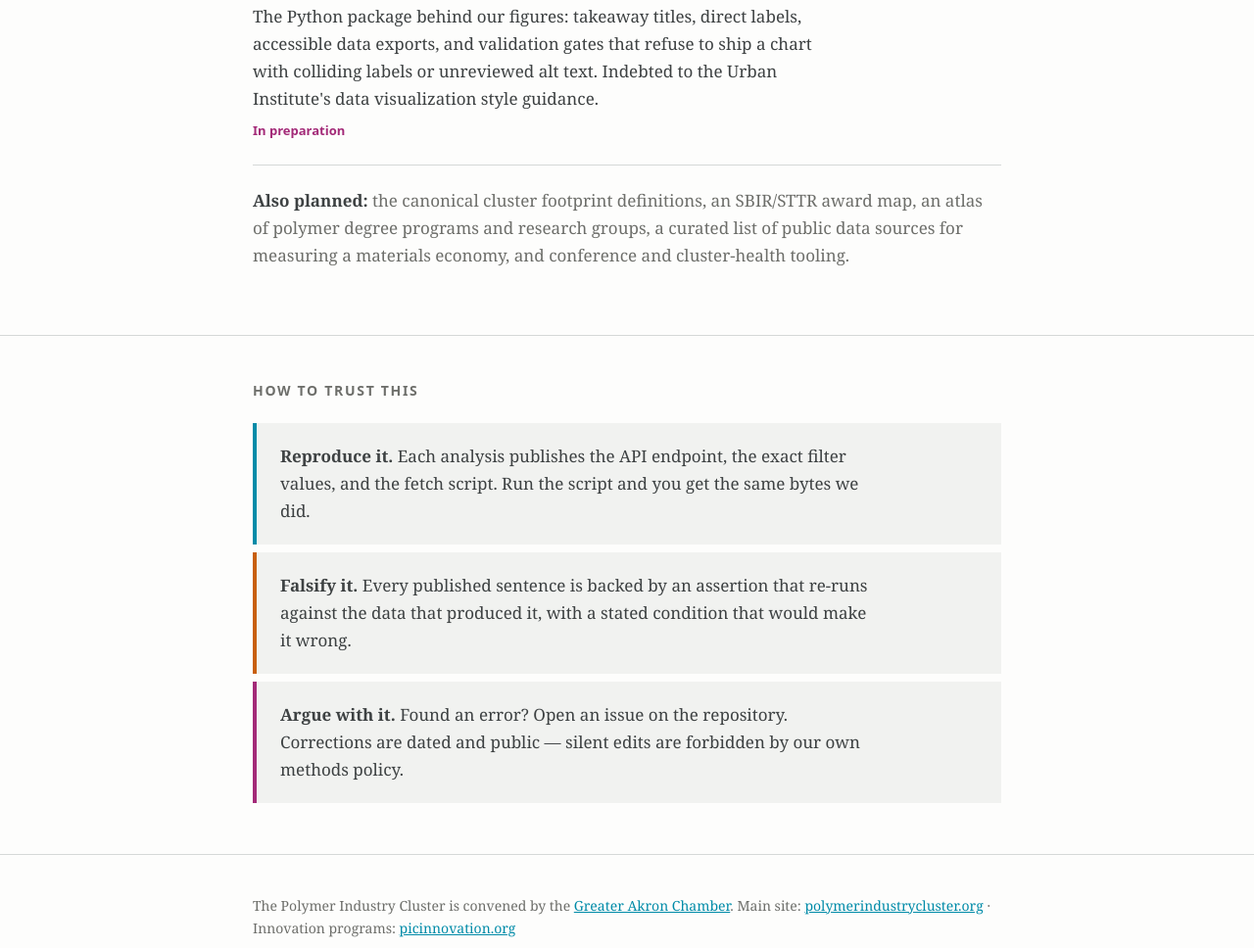
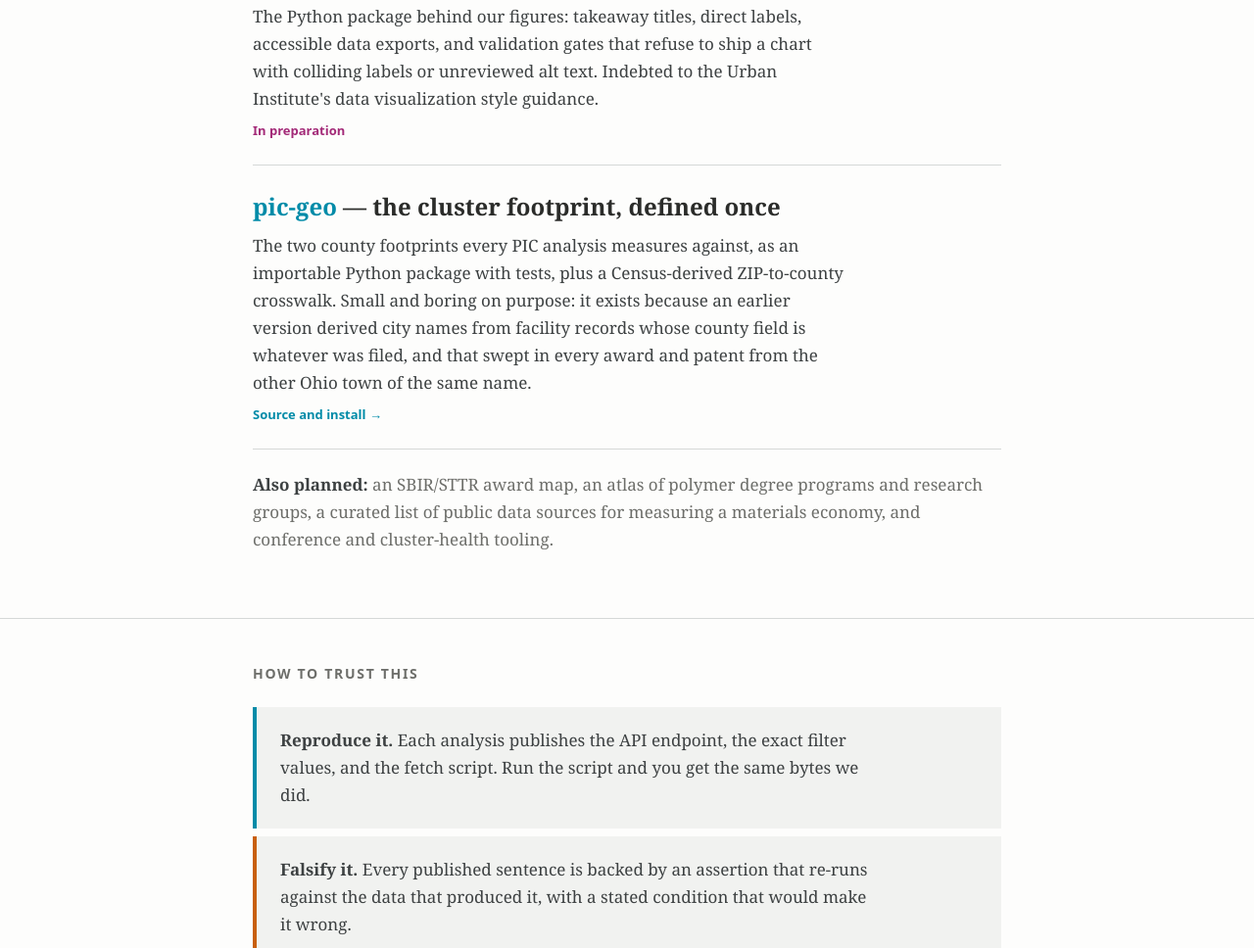
Before and after one commit to polymerindustrycluster/polymerindustrycluster.github.io, a plain HTML site: page index.html in a window 1280 px wide. Shown: the part 1136-2104 px from the top of the page at 98% size. Drawn offline with Linux system fonts and the light colour scheme.

Commit message:
Add the pic-geo card — public and tagged v1.0.0 today
Co-Authored-By: Claude Fable 5 <noreply@anthropic.com>
Claude-Session: https://claude.ai/code/session_01CzFxqXDNZepfmdPje91Usy

```diff
--- a/index.html
+++ b/index.html
@@ -88,10 +88,20 @@
     <span class="go">In preparation</span>
   </div>
 
-  <div class="soon"><b>Also planned:</b> the canonical cluster footprint definitions, an
-  SBIR/STTR award map, an atlas of polymer degree programs and research groups, a curated
-  list of public data sources for measuring a materials economy, and conference and
-  cluster-health tooling.</div>
+  <a class="card" href="https://github.com/polymerindustrycluster/pic-geo"
+     style="--accent:var(--teal)">
+    <h3><span>pic-geo</span> &mdash; the cluster footprint, defined once</h3>
+    <p>The two county footprints every PIC analysis measures against, as an importable
+    Python package with tests, plus a Census-derived ZIP-to-county crosswalk. Small and
+    boring on purpose: it exists because an earlier version derived city names from
+    facility records whose county field is whatever was filed, and that swept in every
+    award and patent from the other Ohio town of the same name.</p>
+    <span class="go">Source and install &rarr;</span>
+  </a>
+
+  <div class="soon"><b>Also planned:</b> an SBIR/STTR award map, an atlas of polymer degree
+  programs and research groups, a curated list of public data sources for measuring a
+  materials economy, and conference and cluster-health tooling.</div>
 </div></section>
 
 <section><div class="wrap">
```
